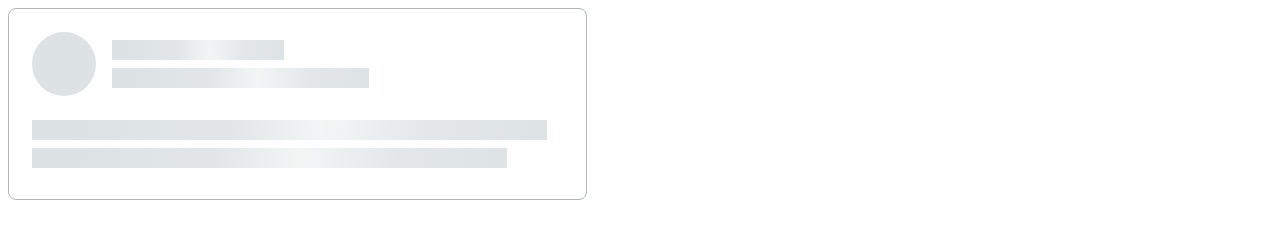
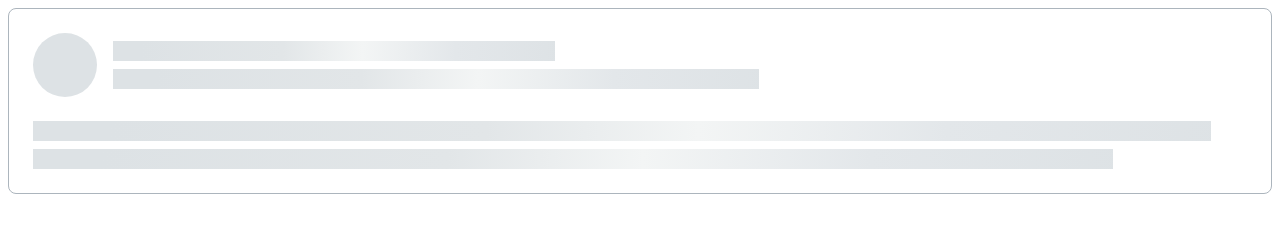
Before and after one commit to js-tasks-ru/htmlcss-20220414_phpwork, a website: page 04-lection2/02-skeleton/index.html in a window 1280 px wide. Drawn offline with Linux system fonts and the light colour scheme.

Commit message:
update 1 for solution for lection2 task2 (skeleton)

```diff
--- a/04-lection2/02-skeleton/index.html
+++ b/04-lection2/02-skeleton/index.html
@@ -7,11 +7,16 @@
     </head>
     <body>
         <div class="skeleton">
-            <div class="skeleton__circle"></div>
-            <div class="skeleton__row skeleton__row__1"></div>
-            <div class="skeleton__row skeleton__row__2"></div>
-            <div class="skeleton__row skeleton__row__3"></div>
-            <div class="skeleton__row skeleton__row__4"></div>
+            <div class="skeleton_top">
+                <div class="skeleton__circle"></div>
+                <div class="skeleton__top-right">
+                    <div class="skeleton__row skeleton__row-first"></div>
+                    <div class="skeleton__row skeleton__row-second"></div>
+                </div>
+            </div>
+
+            <div class="skeleton__row skeleton__row-third"></div>
+            <div class="skeleton__row skeleton__row-fourth"></div>
         </div>
     </body>
 </html>
--- a/04-lection2/02-skeleton/skeleton.css
+++ b/04-lection2/02-skeleton/skeleton.css
@@ -1,10 +1,11 @@
 .skeleton {
-    width: 579px;
-    height: 192px;
     border: 1px solid var(--grey-3);
     border-radius: 8px;
-    padding: 23px;
-    box-sizing: border-box;
+    padding: 24px;
+}
+
+.skeleton_top {
+    display: flex;
 }
 
 .skeleton__circle {
@@ -12,35 +13,33 @@
     width: 64px;
     height: 64px;
     border-radius: 32px;
-    float: left;
     box-sizing: border-box;
+}
+
+.skeleton__top-right {
+    padding-left: 16px;
+    flex-grow: 1;
 }
 
 .skeleton__row {
     background: linear-gradient(92.51deg, #DDE2E5 6.44%, #E2E6E8 38.47%, #F3F5F5 56.48%, #E3E7EA 77.5%, #DDE2E5 102.52%);
     height: 20px;
+    margin-top: 8px;
 }
 
-.skeleton__row__1 {
-    width: 172px;
-    margin-top: 8px;
-    margin-left: 80px;
+.skeleton__row-first {
+    width: 39%;
 }
 
-.skeleton__row__2 {
-    width: 257px;
-    margin-top: 8px;
-    margin-left: 80px;
+.skeleton__row-second {
+    width: 57%;
 }
 
-.skeleton__row__3 {
-    clear: both;
-
-    width: 515px;
-    margin-top: 32px
+.skeleton__row-third {
+    width: 97%;
+    margin-top: 24px
 }
 
-.skeleton__row__4 {
-    width: 475px;
-    margin-top: 8px
+.skeleton__row-fourth {
+    width: 89%;
 }
```
